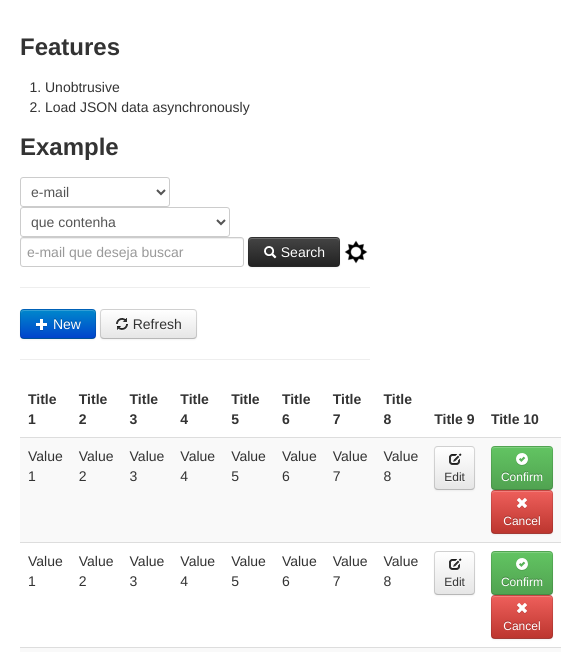
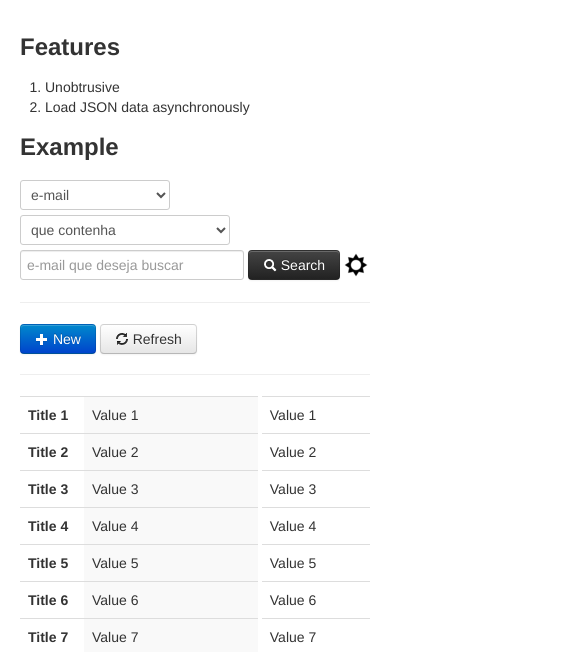
Before and after one commit to giran/smartable, a plain HTML site: page index.html in a window 390 px wide. Shown: the part 123-775 px from the top of the page, 561 px wide, since content can reach past the window. Drawn offline with Linux system fonts and the light colour scheme.

Commit message:
Tabela e formulário linear agora são responsivos

```diff
--- /dev/null
+++ b/css/smartable.css
@@ -0,0 +1,24 @@
+
+@media only screen and (max-width: 40em) {
+
+	/* Table */
+	.table { display: block; position: relative; width: 100%; }
+	.table thead { display: block; float: left; }
+	.table tbody { display: block; width: auto; position: relative; overflow-x: auto; white-space: nowrap; }
+	.table thead tr { display: block; }
+	.table th { display: block; }
+	.table tbody tr { display: inline-block; vertical-align: top; }
+	.table td { display: block; min-height: 1.25em; }
+	.table th.btn-holder {padding-top:11px; padding-bottom:11px;}
+
+	/* sort out borders */
+	.table th { border-bottom: 0; border-top:1px solid #DDD !important; }
+	.table td {  }
+	.table tbody tr {  }
+	.table th:last-child,
+	.table td:last-child {  }
+
+	/* Forms */
+	.form-inline { line-height:35px; }
+	.form-inline * {clear:left;}
+}
--- a/index.html
+++ b/index.html
@@ -5,6 +5,7 @@
 		<script src="js/jquery-1.8.2.min.js"></script>
 		<script src="js/bootstrap.min.js"></script>
 		<link href="css/bootstrap.min.css" rel="stylesheet">
+		<link href="css/smartable.css" rel="stylesheet">
 	</head>
 	<body>
 		<div class="container-fluid">
@@ -51,8 +52,8 @@
 									<th>Title 6</th>
 									<th>Title 7</th>
 									<th>Title 8</th>
-									<th>Title 9</th>
-									<th>Title 10</th>
+									<th class="btn-holder">Title 9</th>
+									<th class="btn-holder">Title 10</th>
 								</tr>
 							</thead>
 							<tbody>
```
